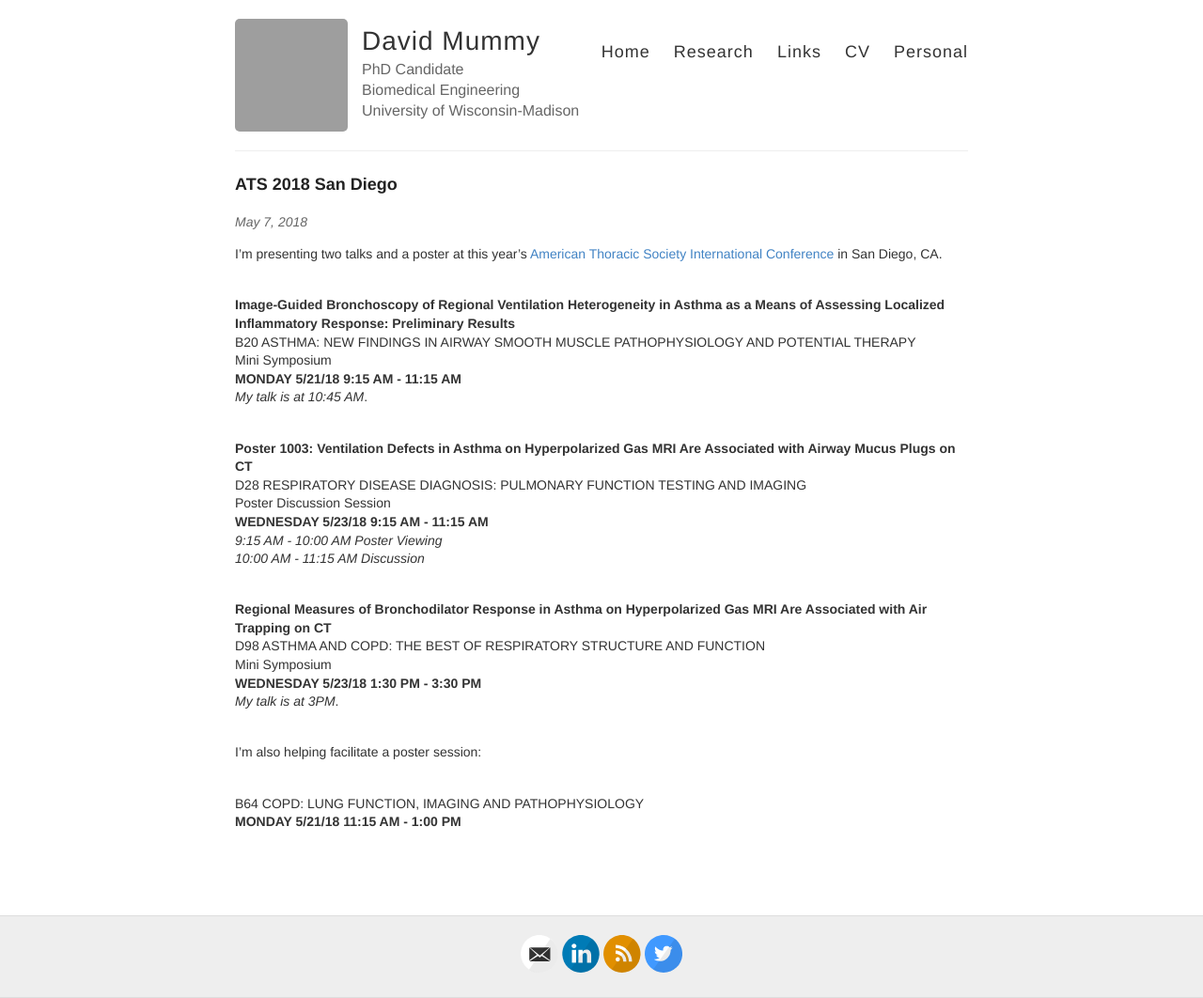
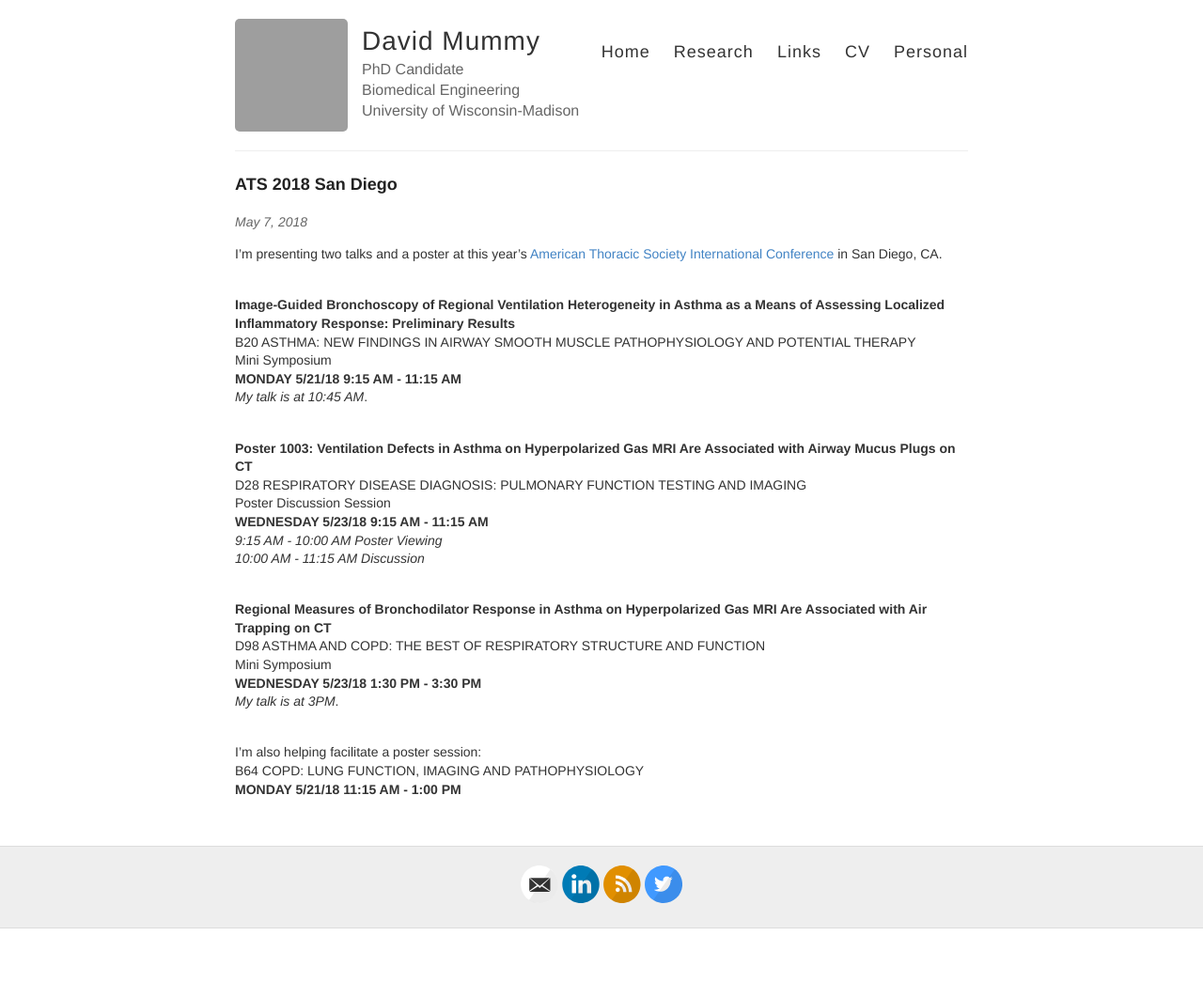
Before and after one commit to mummydg/mummydg.github.io, a Jekyll site: the page built from _posts/2018-05-07-ATS-2018.md, in a window 1280 px wide. Shown: the whole page at 94% size. Built offline with Jekyll 4.4.1, drawn with Linux system fonts in a browser that asks for light colours; after the commit the page ends 988 px from its top, so only the background shows below that; grey boxes are pictures that could not be loaded.

Commit message:
last fix ats 2018

```diff
--- a/_posts/2018-05-07-ATS-2018.md
+++ b/_posts/2018-05-07-ATS-2018.md
@@ -31,8 +31,6 @@ Mini Symposium<br>
 <i>My talk is at 3PM</i>.
 <br><br>
 
-I'm also helping facilitate a poster session: <br><br>
-
+I'm also helping facilitate a poster session: <br>
 B64 COPD: LUNG FUNCTION, IMAGING AND PATHOPHYSIOLOGY<br>
 <b>MONDAY 5/21/18 11:15 AM - 1:00 PM</b><br>
-<br><br>
```
